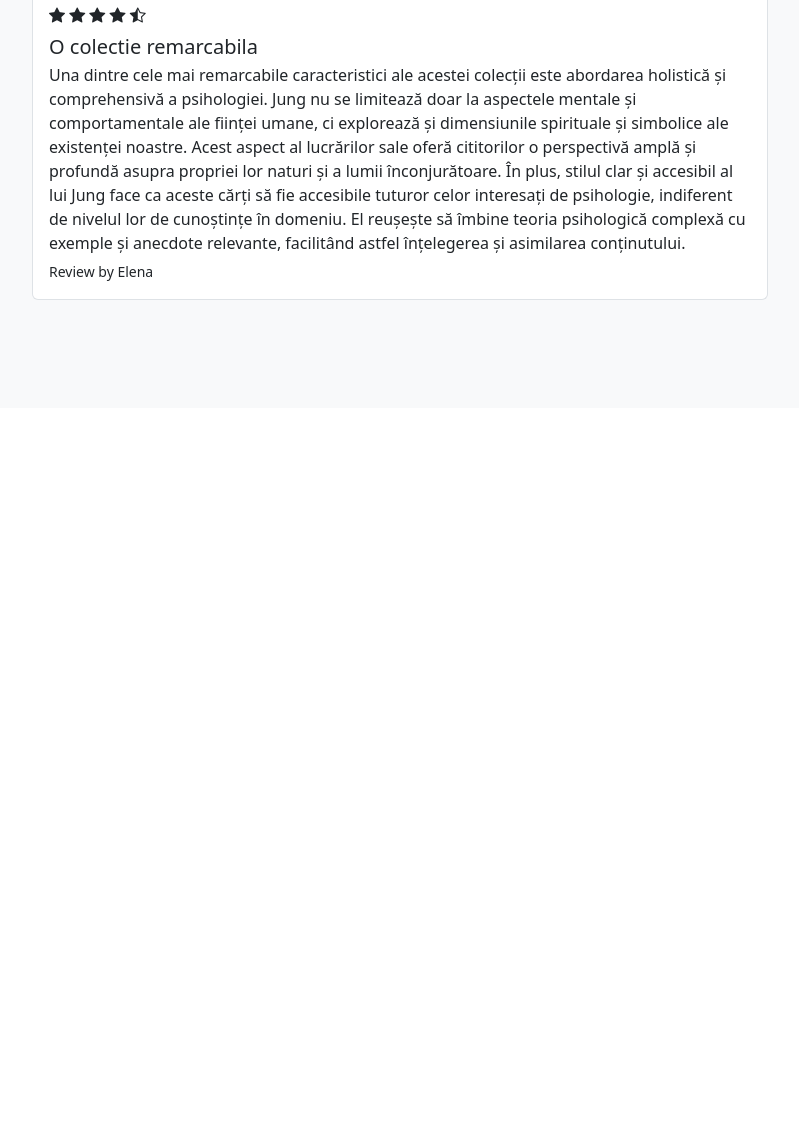
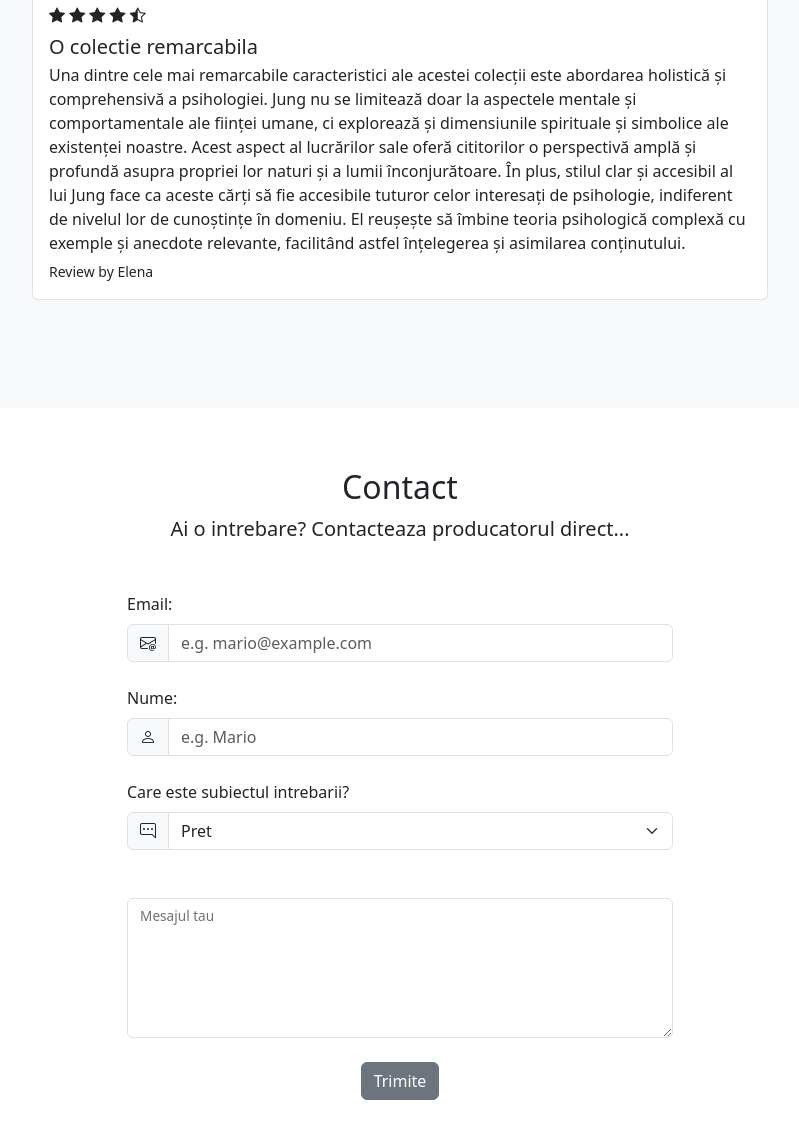
Before and after one commit to AlexBlejan/bookReview, a plain HTML site: page index.html in a window 1280 px wide. Shown: the part 4625-5763 px from the top of the page, without its empty margins (240-1039 px from the left). Before the commit the page ends 5033 px from the top, so only its background shows below. Drawn offline with nearby package versions, Linux system fonts and the light colour scheme.

Commit message:
Add contact form

```diff
--- a/index.html
+++ b/index.html
@@ -1547,5 +1547,73 @@
 				</div>
 			</div>
 		</section>
+		<!-- contact form -->
+
+		<section id="contact">
+			<div class="container-lg">
+				<div class="text-center">
+					<h2>Contact</h2>
+					<p class="lead">Ai o intrebare? Contacteaza producatorul direct...</p>
+				</div>
+				<div class="row justify-content-center my-5">
+					<div class="col-lg-6">
+						<form>
+							<label for="email" class="form-label">Email:</label>
+							<div class="mb-4 input-group">
+								<span class="input-group-text">
+									<i class="bi bi-envelope-at"></i>
+								</span>
+								<input
+									type="email"
+									class="form-control"
+									id="email"
+									placeholder="e.g. mario@example.com"
+								/>
+							</div>
+
+							<label for="name" class="form-label">Nume:</label>
+							<div class="mb-4 input-group">
+								<span class="input-group-text">
+									<i class="bi bi-person"></i>
+								</span>
+								<input
+									type="text"
+									class="form-control"
+									id="name"
+									placeholder="e.g. Mario"
+								/>
+							</div>
+
+							<label for="subject" class="form-label"
+								>Care este subiectul intrebarii?</label
+							>
+							<div class="mb-4 input-group">
+								<span class="input-group-text">
+									<i class="bi bi-chat-right-dots"></i>
+								</span>
+								<select class="form-select" id="subject">
+									<option value="pricing" selected>Pret</option>
+									<option value="content">Continutul pachetului</option>
+									<option value="other">altceva</option>
+								</select>
+							</div>
+
+							<div class="form-floating mb-4 mt-5">
+								<textarea
+									id="query"
+									class="form-control"
+									style="height: 140px"
+								></textarea>
+								<label for="query" class="form-label">Mesajul tau</label>
+							</div>
+
+							<div class="mb-4 text-center">
+								<button type="submit" class="btn btn-secondary">Trimite</button>
+							</div>
+						</form>
+					</div>
+				</div>
+			</div>
+		</section>
 	</body>
 </html>
```
